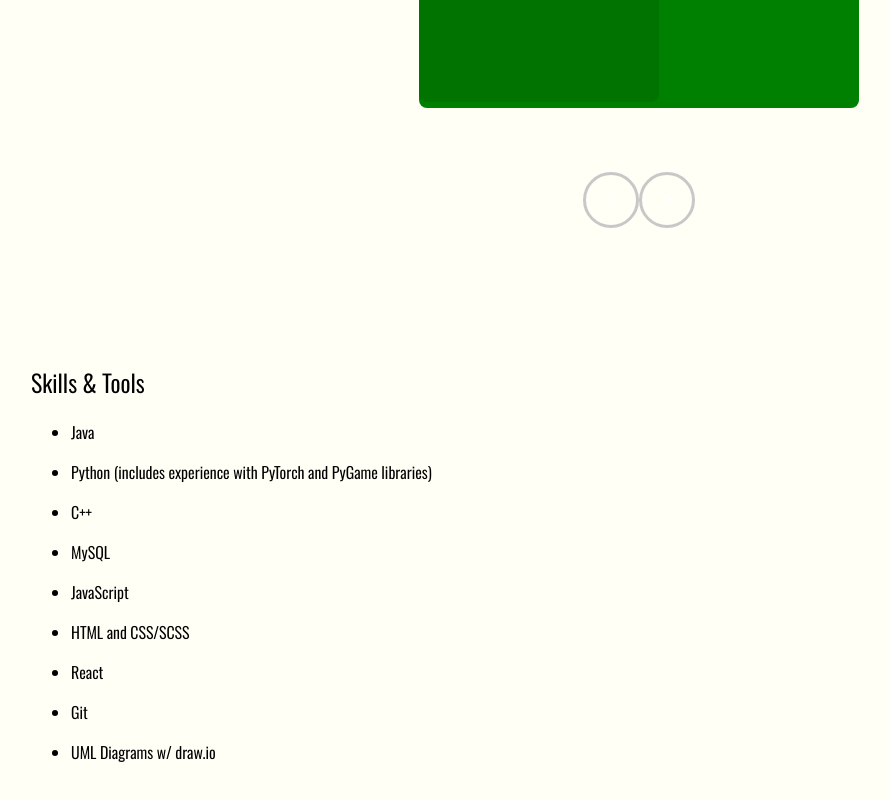
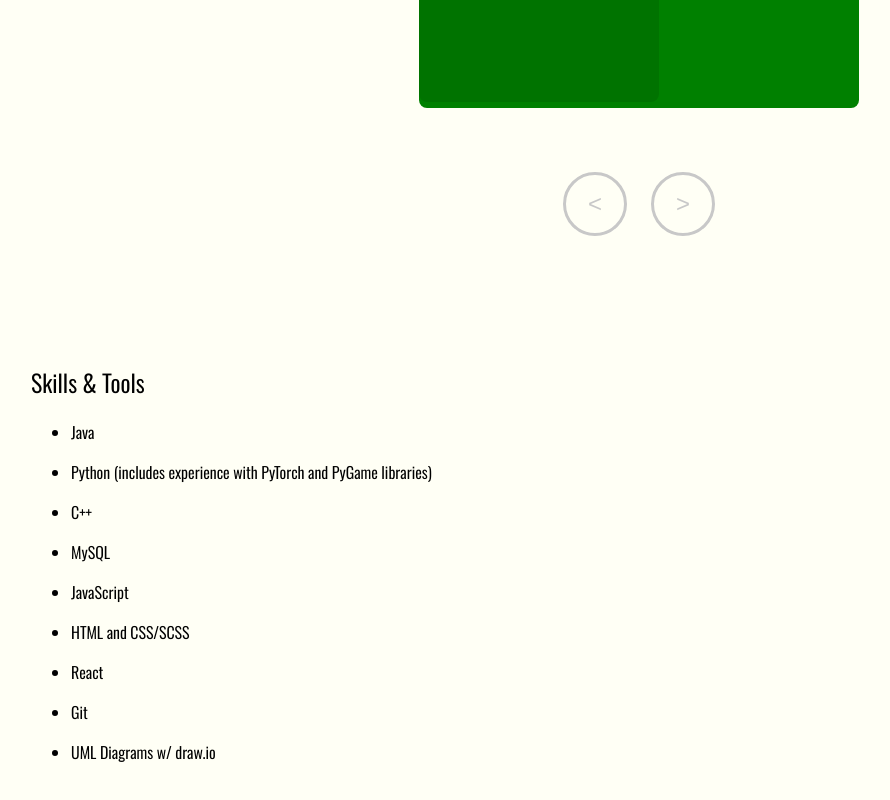
Before and after one commit to EricT22/erict22.github.io, a plain HTML site: page index.html in a window 1280 px wide. Shown: the part 1296-2096 px from the top of the page, without its empty margins (1-891 px from the left). Drawn offline with nearby package versions, Linux system fonts and the light colour scheme.

Commit message:
fixed button spacing

```diff
--- a/styles.css
+++ b/styles.css
@@ -79,7 +79,7 @@ a:hover {
 
 
 #home {
-    background: linear-gradient(to right, #d1e9c2, #bfe5c6, #afdfcb, #a4d9d0, #9cd2d3);;
+    background: linear-gradient(to right, #d1e9c2, #bfe5c6, #afdfcb, #a4d9d0, #9cd2d3);
     color: #313129;
     text-align: center;
     height: calc(100vh - var(--header-height)); /* Subtract the header height variable */
@@ -236,18 +236,19 @@ a:hover {
 .project-slider-buttons {
     margin-top: 8vmin;
     display: flex;
-    justify-content: space-around;
+    justify-content: center;
     padding: 0vmin 10vmin;
+    gap: 3vmin;
 }
 
 .project-slider-buttons > button {
     font-size: 3vmin;
     border: 0.4vmin solid rgb(200, 200, 200);
     border-radius: 100%;
-    color: white;
+    color: #c8c8c8;
     background-color: transparent;
-    height: 7vmin;
-    width: 7vmin;
+    height: 8vmin;
+    width: 8vmin;
     cursor: pointer;
     display: flex;
     justify-content: center;
@@ -263,7 +264,7 @@ a:hover {
 
 .project-slider-buttons button:active {
     transform: scale(0.9);
-    background-color: red;
+    background-color: #bfe5c6;
 }
 
 
@@ -332,7 +333,7 @@ a:hover {
     }
 }
 
-
-/* * {
+/*
+* {
     border:solid 2px red;
  } */
```
